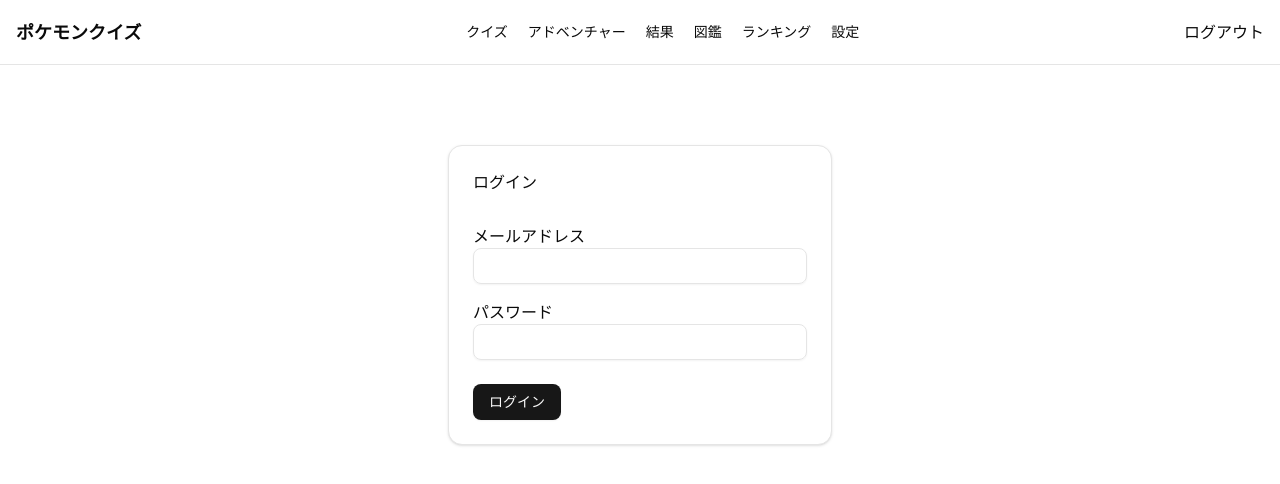
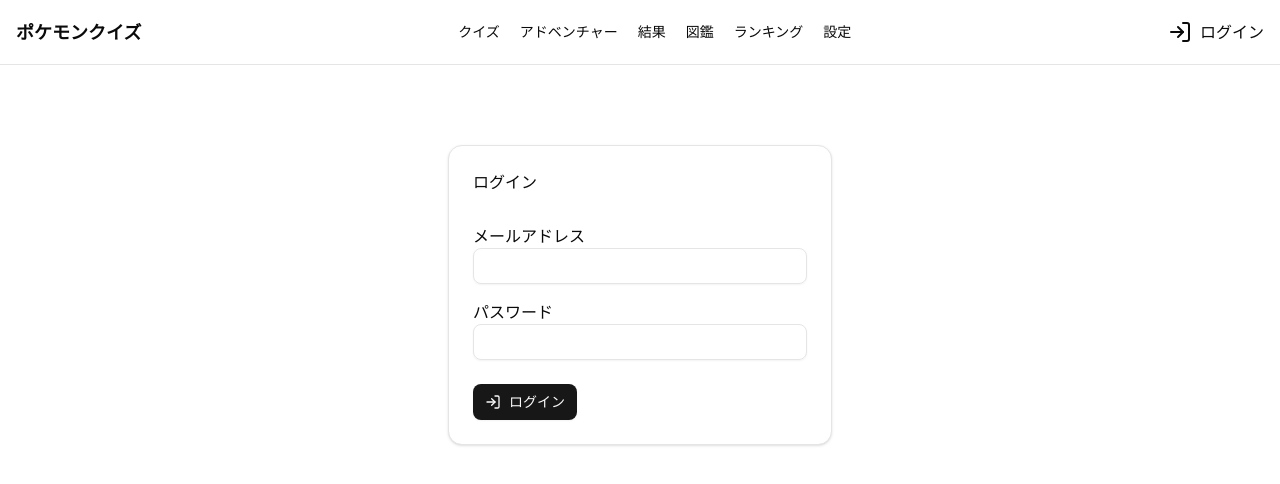
Before and after one commit to FMs-shinozaki/pokemon-quiz-react, a Next.js app: page /login in a window 1280 px wide. Shown: the top 484 px of the page. Built offline with nearby package versions, Linux system fonts and the light colour scheme.

Commit message:
- authの管理を追加、状態管理にzustandを追加

```diff
--- a/package.json
+++ b/package.json
@@ -19,7 +19,8 @@
     "next": "15.3.5",
     "react": "^19.0.0",
     "react-dom": "^19.0.0",
-    "tailwind-merge": "^3.3.1"
+    "tailwind-merge": "^3.3.1",
+    "zustand": "^5.0.6"
   },
   "devDependencies": {
     "@eslint/eslintrc": "^3",
--- a/src/app/(auth)/login/page.tsx
+++ b/src/app/(auth)/login/page.tsx
@@ -8,27 +8,36 @@ import {
 } from "@/components/ui/card";
 import { Input } from "@/components/ui/input";
 import Firebase from "@/lib/firebase";
+import { useAuthStore } from "@/store/auth";
 import { Label } from "@radix-ui/react-label";
 import { signInWithEmailAndPassword } from "firebase/auth";
+import { LogIn } from "lucide-react";
+import { useRouter } from "next/navigation";
 
-const login = (form: any) => {
-  // TODO: react-form-hooks を使った方がモダン？
+export default function Login() {
+  const logIn = useAuthStore((store) => store.logIn);
+  const router = useRouter();
+
+  const login = (form: FormData) => {
+    // TODO: react-form-hooks を利用したものに変更
     // TODO: 値検証、エラーメッセージの掲出
 
     signInWithEmailAndPassword(
       Firebase.instance.auth,
-    form.get("email"),
-    form.get("password")
+      form.get("email") as string,
+      form.get("password") as string
     ).then((userCredential) => {
       const user = userCredential.user;
 
       console.log(user);
 
-    // TODO: ログイン後の処理、画面遷移、状態保持
+      // state設定
+      logIn();
+
+      router.push("/");
     });
   };
 
-export default function Login() {
   return (
     <div className="flex justify-center p-20">
       <Card className="min-w-sm">
@@ -51,7 +60,7 @@ export default function Login() {
         </CardContent>
         <CardFooter>
           <Button form="loginForm" type="submit">
-            ログイン
+            <LogIn /> ログイン
           </Button>
         </CardFooter>
       </Card>
--- a/src/components/nagivation.tsx
+++ b/src/components/nagivation.tsx
@@ -1,9 +1,13 @@
+"use client";
+
 import {
   NavigationMenu,
   NavigationMenuItem,
   NavigationMenuLink,
   NavigationMenuList,
 } from "@/components/ui/navigation-menu";
+import { useAuthStore } from "@/store/auth";
+import { LogIn, LogOut } from "lucide-react";
 import Link from "next/link";
 
 const navigationItems: { link: string; title: string }[] = [
@@ -26,6 +30,8 @@ function NavigationItems() {
 }
 
 export default function Navigation() {
+  const isLoggedIn = useAuthStore((store) => store.isLoggedIn);
+
   return (
     <header className="sticky top-0 z-50 w-full border-b bg-background/95 backdrop-blur supports-[backdrop-filter]:bg-background/60">
       <div className="h-16 px-4 flex items-center justify-between">
@@ -41,8 +47,21 @@ export default function Navigation() {
           </NavigationMenuList>
         </NavigationMenu>
 
-        {/** TODO: ログアウト */}
-        <p>ログアウト</p>
+        {/** ログイン/ログアウト */}
+
+        {isLoggedIn ? (
+          <Link href="/login">
+            <div className="flex gap-2">
+              <LogOut /> ログアウト
+            </div>
+          </Link>
+        ) : (
+          <Link href="/login">
+            <div className="flex gap-2">
+              <LogIn /> ログイン
+            </div>
+          </Link>
+        )}
       </div>
     </header>
   );
--- a/src/lib/firebase.ts
+++ b/src/lib/firebase.ts
@@ -5,7 +5,7 @@ export default class Firebase {
   _instance: FirebaseApp;
   _auth?: Auth;
 
-  constructor() {
+  private constructor() {
     const firebaseConfig = {
       apiKey: process.env.NEXT_PUBLIC_API_KEY,
       authDomain: process.env.NEXT_PUBLIC_AUTH_DOMAIN,
--- /dev/null
+++ b/src/store/auth.ts
@@ -0,0 +1,13 @@
+import { create } from "zustand";
+
+interface AuthStore {
+  isLoggedIn: boolean;
+  logIn: () => void;
+  logOut: () => void;
+}
+
+export const useAuthStore = create<AuthStore>((set) => ({
+  isLoggedIn: false,
+  logIn: () => set(() => ({ isLoggedIn: true })),
+  logOut: () => set(() => ({ isLoggedIn: false })),
+}));
```
Also changed, not shown: 1 other file (tests, documents, lock files or other folders). Lines whose indentation alone changed are shown as unchanged.
